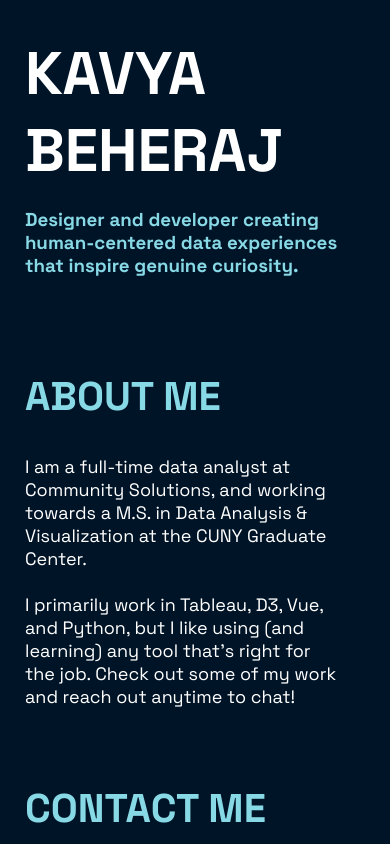
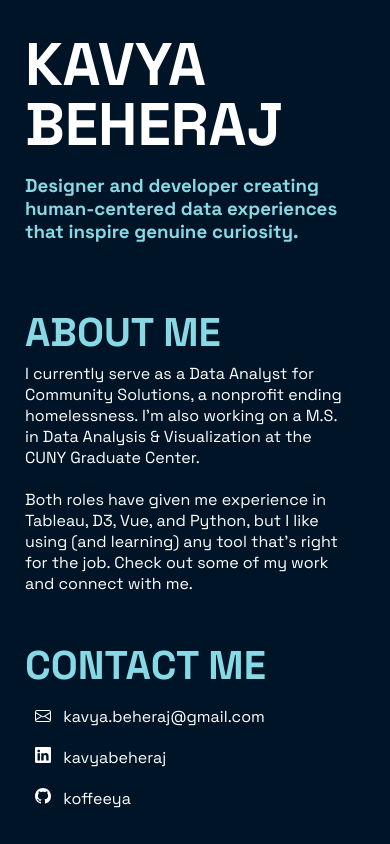
Before and after one commit to koffeeya/portfolio, a Vue app: page / in a window 390 px wide. Shown: the top 844 px of the page. Built offline with nearby package versions, Linux system fonts and the light colour scheme; no server answers.

Commit message:
mobile responsiveness and title

```diff
--- a/public/index.html
+++ b/public/index.html
@@ -4,10 +4,9 @@
     <meta charset="utf-8">
     <meta http-equiv="X-UA-Compatible" content="IE=edge">
     <meta name="viewport" content="width=device-width,initial-scale=1.0">
-    <link rel="icon" href="<%= BASE_URL %>favicon.ico">
     <link rel="preconnect" href="https://fonts.gstatic.com">
     <link href="https://fonts.googleapis.com/css2?family=Space+Grotesk:wght@400;500;700&display=swap" rel="stylesheet">
-    <title><%= htmlWebpackPlugin.options.title %></title>
+    <title>Kavya Beheraj | Data & Design</title>
   </head>
   <body>
     <noscript>
--- a/src/App.vue
+++ b/src/App.vue
@@ -8,10 +8,10 @@
       <br>
       <h2 class='subheading'>ABOUT ME</h2>
       <p>
-        I am a full-time data analyst at Community Solutions, and working towards a M.S. in Data Analysis & Visualization at the CUNY Graduate Center.
+        I currently serve as a Data Analyst for Community Solutions, a nonprofit ending homelessness. I'm also working on a M.S. in Data Analysis & Visualization at the CUNY Graduate Center.
         <br>
         <br>
-        I primarily work in Tableau, D3, Vue, and Python, but I like using (and learning) any tool that’s right for the job. Check out some of my work and reach out anytime to chat!
+        Both roles have given me experience in Tableau, D3, Vue, and Python, but I like using (and learning) any tool that’s right for the job. Check out some of my work and connect with me.
       </p>
       <br>
         <br>
@@ -132,11 +132,14 @@ body {
 h1 {
   font-family: var(--title-font);
   font-size: 60px;
+  line-height: 60px;
   margin: 0;
 }
 
 h2 {
   font-size: 40px;
+  line-height: 40px;
+  margin: 10px 0px;
 }
 
 p {
@@ -188,6 +191,14 @@ p {
   grid-template-columns: repeat(1, 1fr);
 }
 
+@media only screen and (max-width: 1450px) {
+
+  p {
+    font-size: 16px;
+  }
+
+}
+
 @media only screen and (max-width: 1000px) {
   .project-wrapper {
     display: grid;
--- a/src/components/ProjectCard.vue
+++ b/src/components/ProjectCard.vue
@@ -107,11 +107,10 @@ a:hover {
 
 .visual {
   width: 100%;
-  max-width: 500px;
-  max-height: 500px;
+  max-width: 400px;
   box-shadow: 5px 5px var(--main);
+  margin: 0px auto;
 }
-
 
 
 
@@ -121,6 +120,10 @@ a:hover {
     margin: 80px 10px;
   }
 
+  .visual-wrapper {
+    max-width: 100%;
+  }
+
 }
 
 </style>
```
